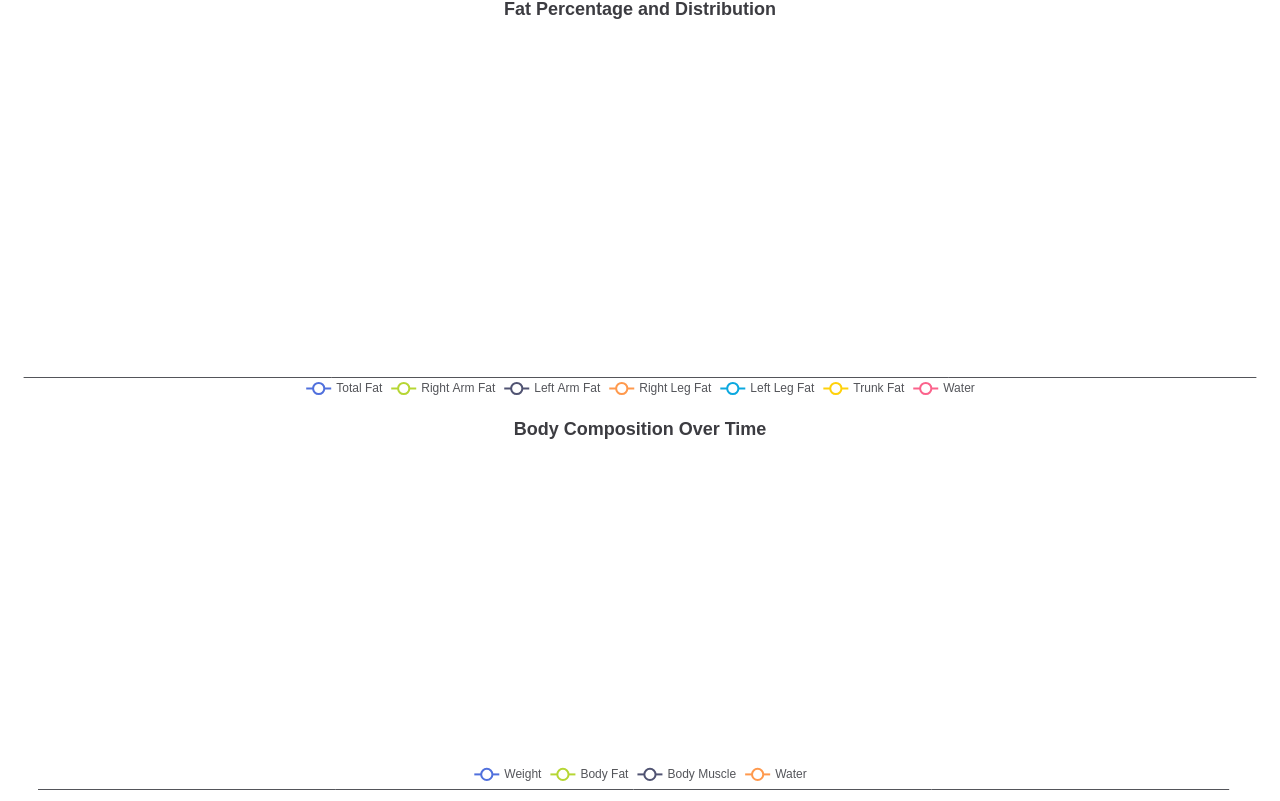
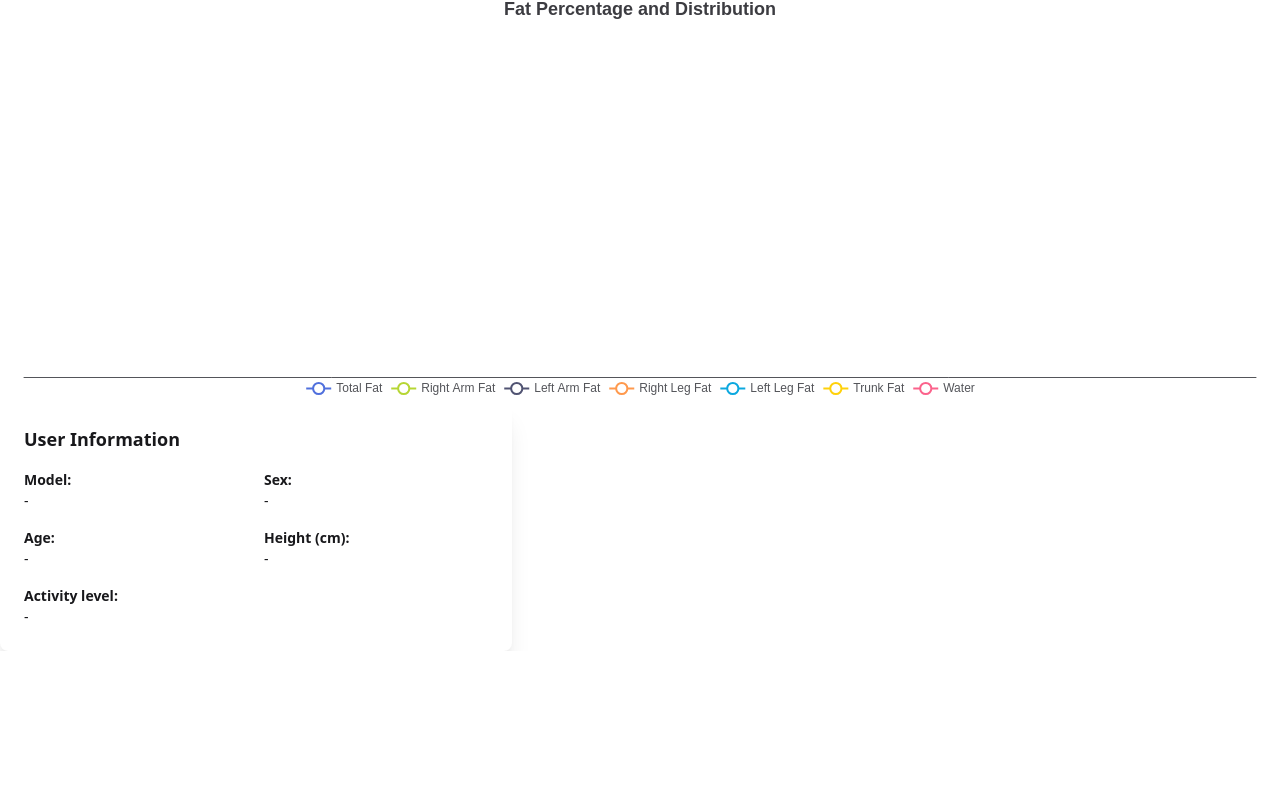
Before and after one commit to arturocs/BC-602_Display, a SvelteKit app: page / in a window 1280 px wide. Shown: the part 479-1280 px from the top of the page. After the commit the page ends 1130 px from the top, so only its background shows below. Built offline with nearby package versions, Linux system fonts and the light colour scheme.

Commit message:
Create StaticData component

```diff
--- /dev/null
+++ b/src/lib/components/StaticData.svelte
@@ -0,0 +1,62 @@
+<script lang="ts">
+    import type { MeasurementData } from "$lib/interfaces";
+
+    const { data = [] } = $props();
+
+    function uniqueValues<T>(
+        arr: MeasurementData[],
+        key: keyof MeasurementData,
+    ): T[] {
+        const vals = arr.map((d) => d[key]).filter((v) => v != null);
+        return Array.from(new Set(vals)) as T[];
+    }
+
+    function formatNumeric(key: keyof MeasurementData) {
+        const vals = data
+            .map((d) => d[key])
+            .filter((v) => typeof v === "number") as number[];
+        if (!vals.length) return "-";
+        const min = Math.min(...vals);
+        const max = Math.max(...vals);
+        return min === max ? `${min}` : `${min} - ${max}`;
+    }
+
+    function formatText(key: keyof MeasurementData) {
+        const vals = uniqueValues<string>(data, key);
+        if (!vals.length) return "-";
+        return vals.length === 1 ? vals[0] : vals.join(", ");
+    }
+</script>
+
+<div class="card bg-base-100 shadow-xl w-full max-w-lg">
+    <div class="card-body">
+        <h2 class="card-title text-lg mb-2">User Information</h2>
+
+        <div class="grid grid-cols-2 gap-4">
+            <div>
+                <span class="font-bold">Model:</span>
+                <div>{formatText("model")}</div>
+            </div>
+
+            <div>
+                <span class="font-bold">Sex:</span>
+                <div>{formatText("sex")}</div>
+            </div>
+
+            <div>
+                <span class="font-bold">Age:</span>
+                <div>{formatNumeric("age")}</div>
+            </div>
+
+            <div>
+                <span class="font-bold">Height (cm):</span>
+                <div>{formatNumeric("height")}</div>
+            </div>
+
+            <div class="col-span-2">
+                <span class="font-bold">Activity level:</span>
+                <div>{formatText("activity_level")}</div>
+            </div>
+        </div>
+    </div>
+</div>
--- a/src/routes/+page.svelte
+++ b/src/routes/+page.svelte
@@ -1,6 +1,7 @@
 <script lang="ts">
     import LineChart1 from "$lib/components/LineChart1.svelte";
     import LineChart2 from "$lib/components/LineChart2.svelte";
+    import StaticData from "$lib/components/StaticData.svelte";
     import Table from "$lib/components/Table.svelte";
 
     import UploadButton from "$lib/components/UploadButton.svelte";
@@ -42,8 +43,9 @@
     ]}
 ></LineChart1>
 
-<LineChart2
-    {measurements}
+<StaticData
+    data={measurements}
+></StaticData>
 
 <Table
     data={measurements}
```
